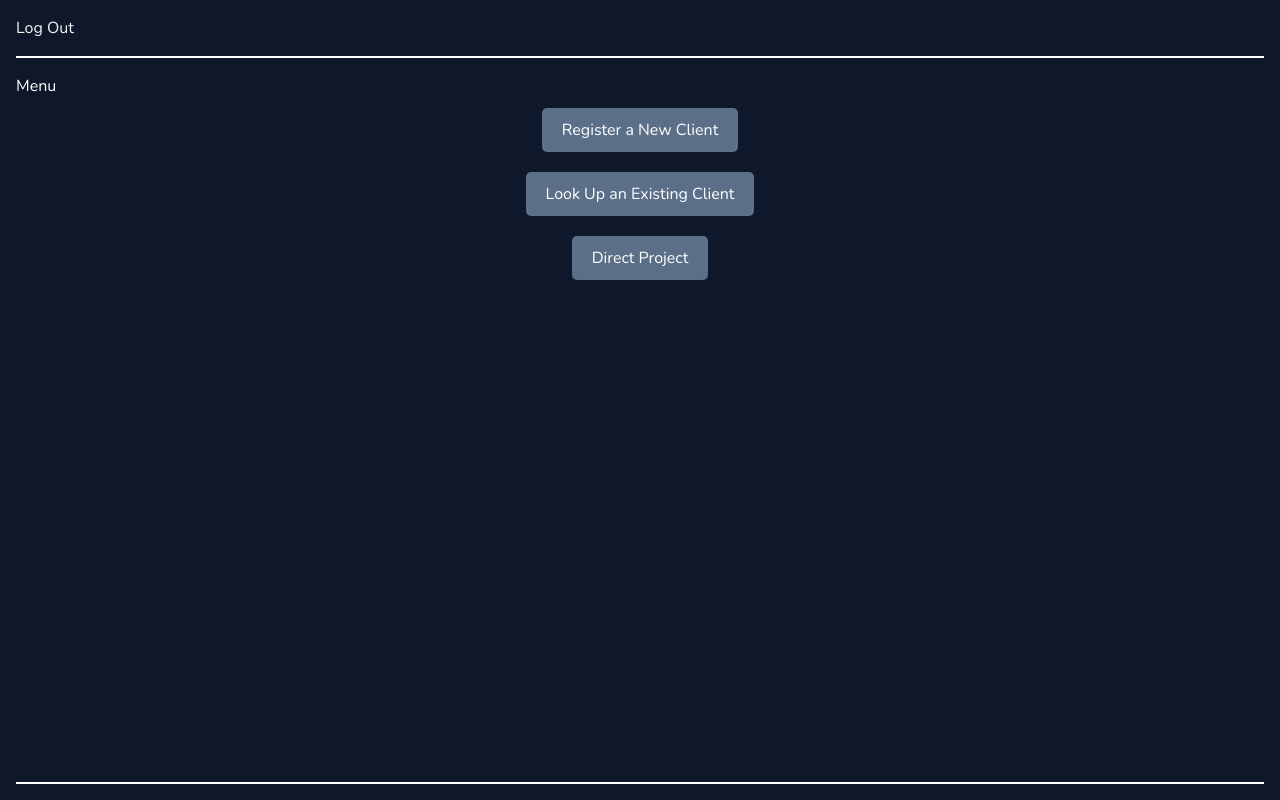
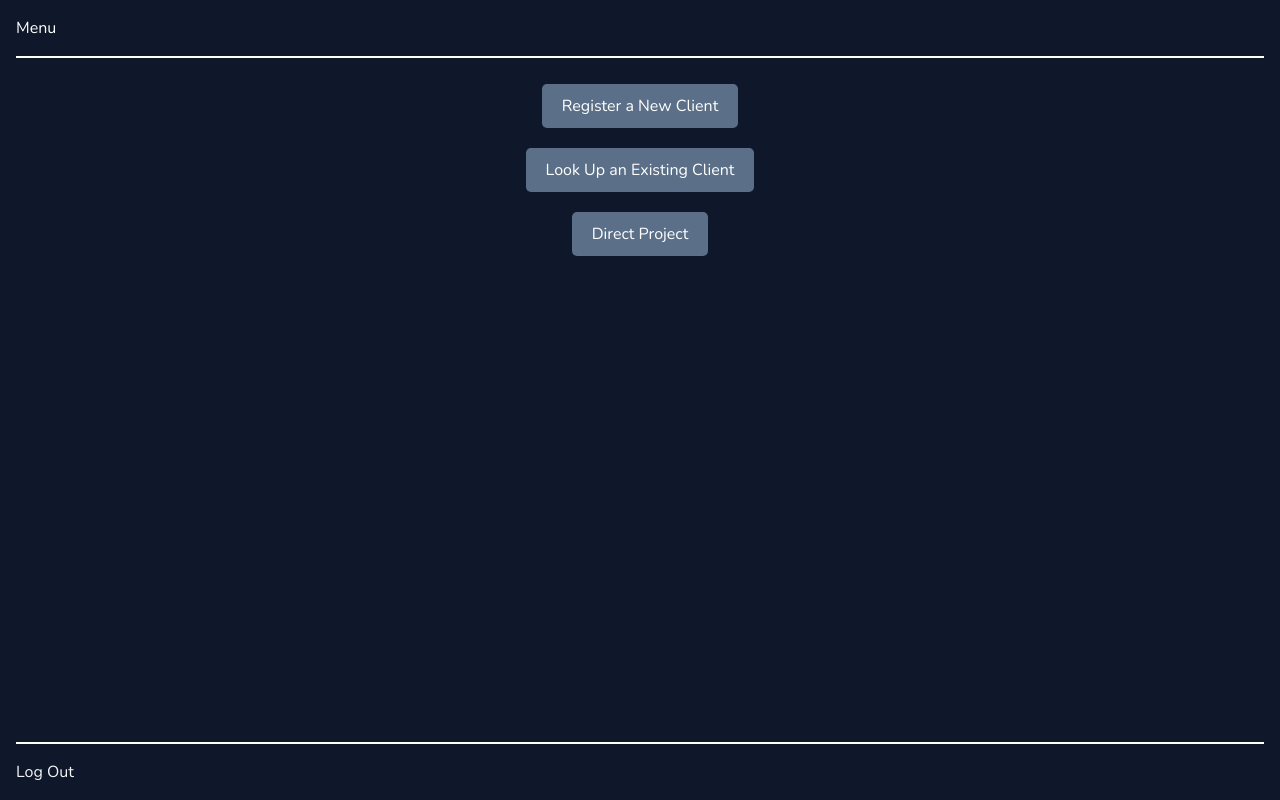
Before and after one commit to mengzhuou/BizWeb, a React (Create React App) app in the folder Frontend/frontend/: page /menu in a window 1280 px wide. Built offline with nearby package versions, Linux system fonts and the light colour scheme.

Commit message:
Edited Existing Client Page

```diff
--- a/Frontend/frontend/src/components/ExistingClient.jsx
+++ b/Frontend/frontend/src/components/ExistingClient.jsx
@@ -80,7 +80,9 @@ const ExistingClient = () => {
           Log Out
         </Link>
       </header>
-      <header className="my-4">Look Up Existing Client</header>
+      <header className="my-2">
+        <h1 className="text-xl">Look Up Existing Client</h1>
+      </header>
       <div className="flex flex-col justify-center items-center p-2">
         <LookupClient
           nameSearch={nameSearch}
@@ -93,7 +95,7 @@ const ExistingClient = () => {
         {!validInput ? (
           <h2>'Please fill out one of the input field'</h2>
         ) : !isUserFound ? (
-          <h2>'User not found'</h2>
+          <h1 className="text-red-500 text-xl">User Not Found</h1>
         ) : (
           <>
             <Table clients={currentClients} loading={loading} />
--- a/Frontend/frontend/src/components/Menu.js
+++ b/Frontend/frontend/src/components/Menu.js
@@ -18,12 +18,9 @@ const Menu = () => {
   const content = (
     <section className="public">
       <header>
-        <Link to="/" className="topNavBar">
-          Log Out
-        </Link>
+        <h1>Menu</h1>
       </header>
       <main className="public__main">
-        <h1>Menu</h1>
         <div className="menuButtonContainer">
           <button className="menuButton" onClick={handleRegisterClient}>
             Register a New Client
@@ -36,6 +33,11 @@ const Menu = () => {
           </button>
         </div>
       </main>
+      <footer>
+        <Link to="/" className="menuFooter">
+          Log Out
+        </Link>
+      </footer>
     </section>
   );
   return content;
```
